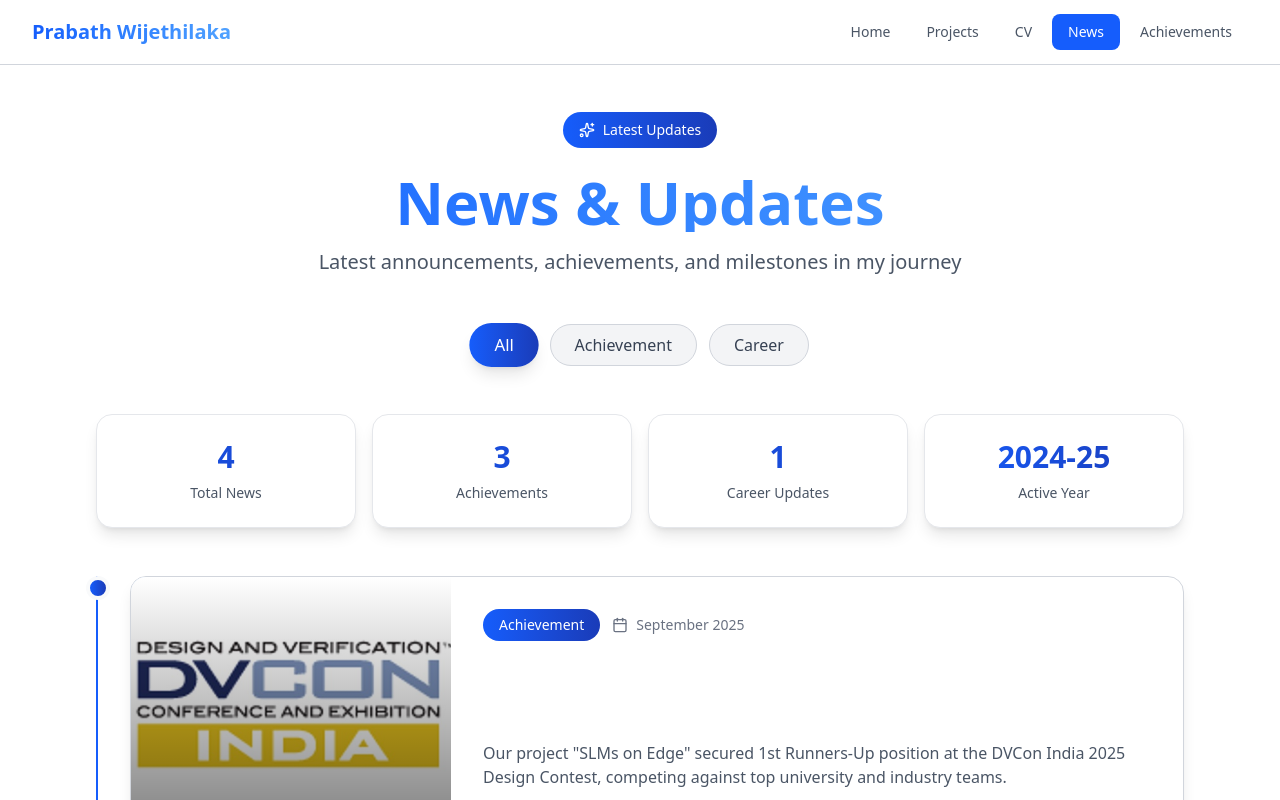
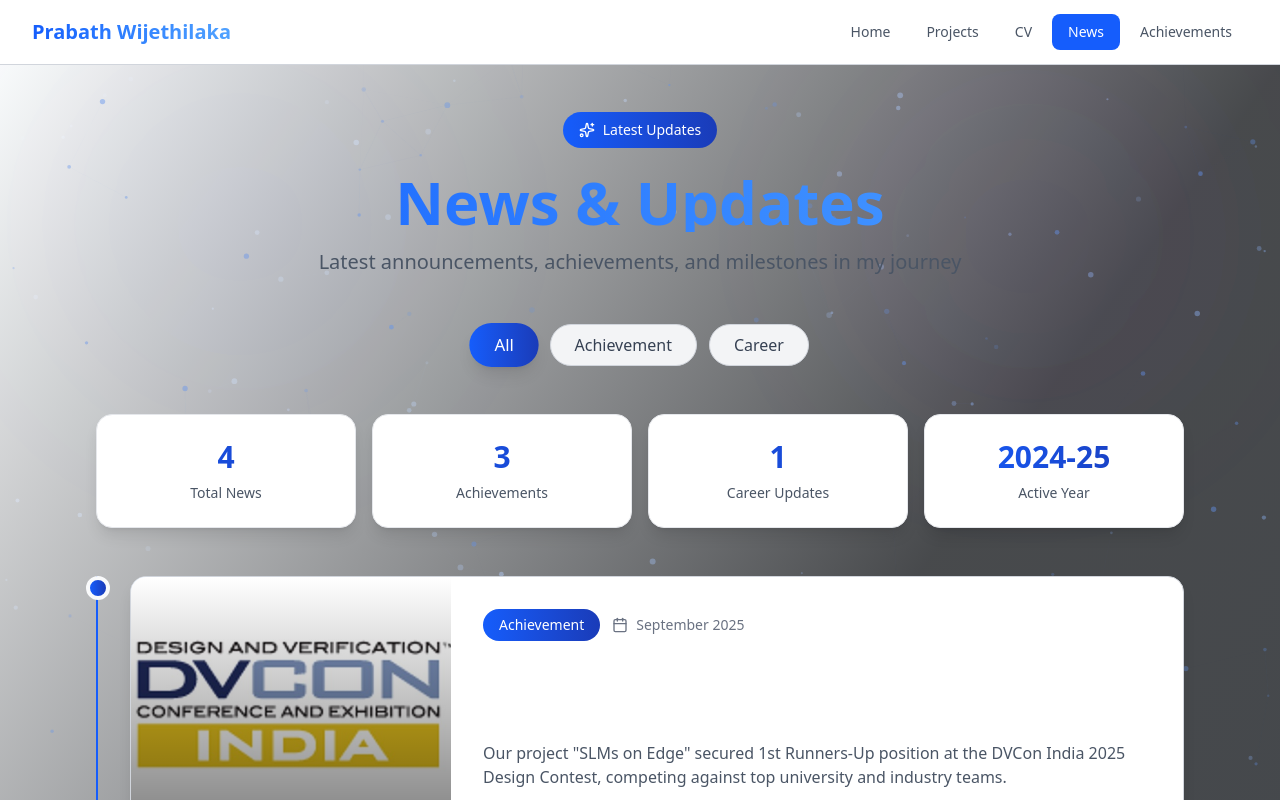
Before and after one commit to PrabathBK/Portfolio, a Next.js app: page /news in a window 1280 px wide. Shown: the top 800 px of the page. Built offline with nearby package versions, Linux system fonts and the light colour scheme.

Commit message:
feat: Introduce an animated background component and update page background styles across achievements, news, and projects pages.

```diff
--- a/src/app/achievements/page.tsx
+++ b/src/app/achievements/page.tsx
@@ -5,6 +5,7 @@ import Image from 'next/image';
 import Link from 'next/link';
 import { Award, Calendar, ExternalLink, Trophy, Star, Medal, ArrowRight } from 'lucide-react';
 import { awards } from '@/data/cv';
+import AnimatedBackground from '@/components/AnimatedBackground';
 
 const containerVariants = {
   hidden: { opacity: 0 },
@@ -66,8 +67,9 @@ export default function AchievementsPage() {
   const runnersUpCount = awards.filter(a => a.title.toLowerCase().includes('runners-up')).length;
 
   return (
-    <div className="min-h-screen bg-white dark:bg-black py-12">
-      <div className="max-w-7xl mx-auto px-4 sm:px-6 lg:px-8">
+    <div className="min-h-screen bg-gradient-to-br from-gray-50 via-blue-50/30 to-blue-100/30 dark:from-black dark:via-blue-950/30 dark:to-blue-900/20 relative overflow-hidden py-12">
+      <AnimatedBackground />
+      <div className="max-w-7xl mx-auto px-4 sm:px-6 lg:px-8 relative z-10">
         {/* Header */}
         <motion.div
           initial={{ opacity: 0, y: -20 }}
--- a/src/app/news/page.tsx
+++ b/src/app/news/page.tsx
@@ -6,6 +6,7 @@ import { Calendar, ExternalLink, Tag, ArrowRight, Sparkles } from 'lucide-react'
 import { news } from '@/data/cv';
 import Image from 'next/image';
 import { useState } from 'react';
+import AnimatedBackground from '@/components/AnimatedBackground';
 
 const containerVariants = {
   hidden: { opacity: 0 },
@@ -37,8 +38,9 @@ export default function NewsPage() {
     : news.filter((item) => item.category === filter);
 
   return (
-    <div className="min-h-screen bg-white dark:bg-black py-12">
-      <div className="max-w-6xl mx-auto px-4 sm:px-6 lg:px-8">
+    <div className="min-h-screen bg-gradient-to-br from-gray-50 via-blue-50/30 to-blue-100/30 dark:from-black dark:via-blue-950/30 dark:to-blue-900/20 relative overflow-hidden py-12">
+      <AnimatedBackground />
+      <div className="max-w-6xl mx-auto px-4 sm:px-6 lg:px-8 relative z-10">
         {/* Header */}
         <motion.div
           initial={{ opacity: 0, y: -20 }}
@@ -74,11 +76,10 @@ export default function NewsPage() {
             <button
               key={category}
               onClick={() => setFilter(category)}
-              className={`px-6 py-2 rounded-full font-medium transition-all ${
-                filter === category
+              className={`px-6 py-2 rounded-full font-medium transition-all ${filter === category
                   ? 'bg-gradient-to-r from-blue-600 to-blue-800 text-white shadow-lg scale-105'
                   : 'bg-gray-100 dark:bg-gray-900 text-gray-700 dark:text-gray-300 hover:shadow-md hover:scale-105 border border-gray-300 dark:border-blue-900'
-              }`}
+                }`}
             >
               {category}
             </button>
--- a/src/app/projects/page.tsx
+++ b/src/app/projects/page.tsx
@@ -7,6 +7,7 @@ import Link from 'next/link';
 import { Github, ExternalLink, Calendar, Tag } from 'lucide-react';
 import { projects } from '@/data/projects';
 import type { ProjectCategory } from '@/data/types';
+import AnimatedBackground from '@/components/AnimatedBackground';
 
 const categories: (ProjectCategory | 'All')[] = ['All', 'FPGA/RTL', 'IoT/Embedded', 'Software', 'AI/ML'];
 
@@ -56,8 +57,9 @@ export default function ProjectsPage() {
   });
 
   return (
-    <div className="min-h-screen bg-white dark:bg-black py-12">
-      <div className="max-w-7xl mx-auto px-4 sm:px-6 lg:px-8">
+    <div className="min-h-screen bg-gradient-to-br from-gray-50 via-blue-50/30 to-blue-100/30 dark:from-black dark:via-blue-950/30 dark:to-blue-900/20 relative overflow-hidden py-12">
+      <AnimatedBackground />
+      <div className="max-w-7xl mx-auto px-4 sm:px-6 lg:px-8 relative z-10">
         {/* Header */}
         <motion.div
           initial={{ opacity: 0, y: -20 }}
@@ -84,11 +86,10 @@ export default function ProjectsPage() {
               <button
                 key={category}
                 onClick={() => setSelectedCategory(category)}
-                className={`px-6 py-2 rounded-full font-medium transition-all ${
-                  selectedCategory === category
+                className={`px-6 py-2 rounded-full font-medium transition-all ${selectedCategory === category
                     ? 'bg-blue-600 text-white shadow-lg scale-105'
                     : 'bg-gray-100 dark:bg-gray-900 text-gray-700 dark:text-gray-300 hover:bg-gray-200 dark:hover:bg-gray-800'
-                }`}
+                  }`}
               >
                 {category}
               </button>
```
